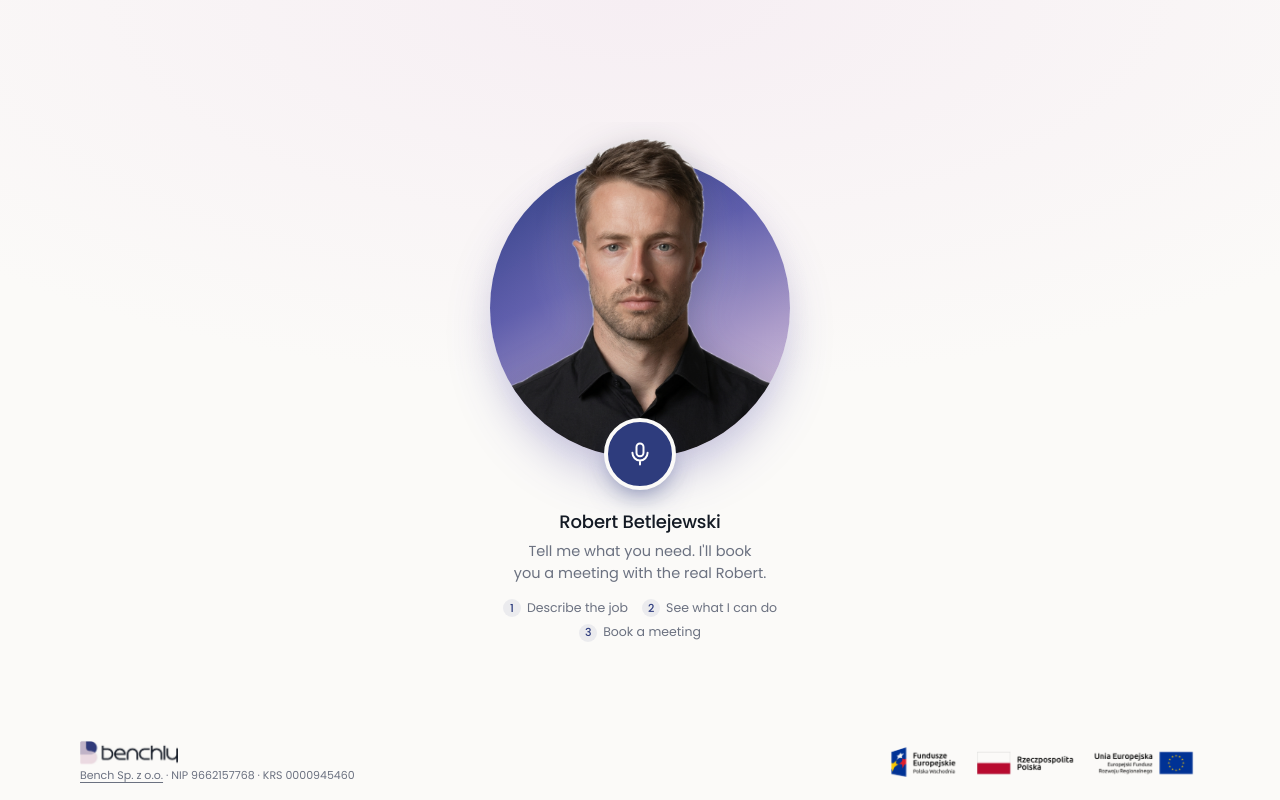
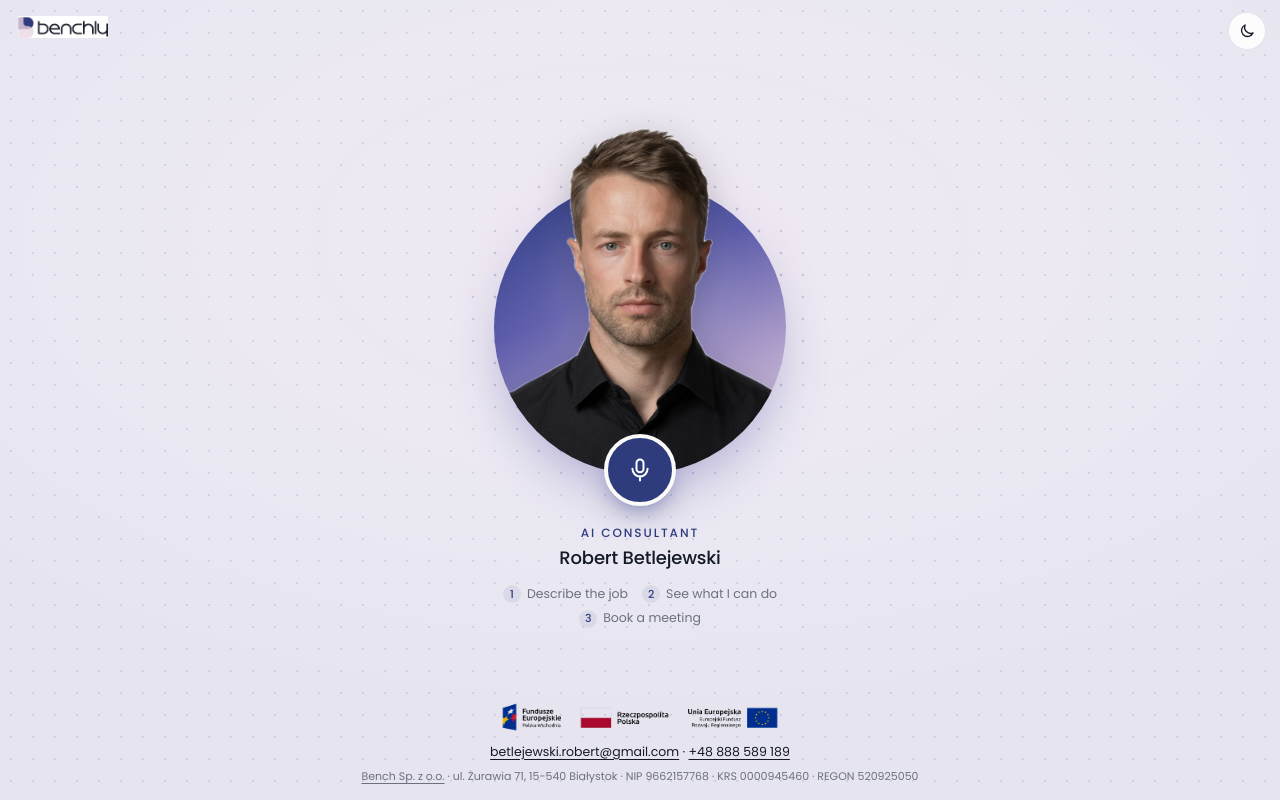
Before and after one commit to Robbet/benchly-site, a plain HTML site: page ai-consulting/index.html in a window 1280 px wide. Drawn offline with Linux system fonts and the light colour scheme.

Commit message:
Avatar page: dot-grid background, light/dark toggle, logo top-left, centred footer with contact
Co-Authored-By: Claude Opus 5.5 <noreply@anthropic.com>

```diff
--- a/ai-consulting/index.html
+++ b/ai-consulting/index.html
@@ -5,20 +5,30 @@
 <meta name="viewport" content="width=device-width, initial-scale=1, viewport-fit=cover">
 <title>Robert Betlejewski · talk about AI</title>
 <meta name="description" content="Ask about bringing AI into your company. Robert Betlejewski's voice agent answers.">
+<script>
+  try { const t = localStorage.getItem("theme"); document.documentElement.dataset.theme = t || (matchMedia("(prefers-color-scheme: dark)").matches ? "dark" : "light"); }
+  catch { document.documentElement.dataset.theme = matchMedia("(prefers-color-scheme: dark)").matches ? "dark" : "light"; }
+</script>
 <link rel="icon" href="/benchly-logo.jpg">
 <link rel="preconnect" href="https://fonts.googleapis.com">
 <link rel="preconnect" href="https://fonts.gstatic.com" crossorigin>
 <link href="https://fonts.googleapis.com/css2?family=Poppins:wght@400;500;600&display=swap" rel="stylesheet">
 <style>
   :root {
-    --paper: #fbfaf8; --ink: #141a24; --mute: #6b7180;
+    --paper: #fbfaf8; --ink: #141a24; --mute: #6b7180; --role: #2e3c7d; --card: rgba(255,255,255,.85);
+    --bg0: #efe7f1; --bg1: #ece9f3; --bg2: #e6e5ef; --dot: rgba(46,60,125,.13); --dot-hi: rgba(90,90,166,.9); --spot: rgba(195,183,205,.45);
     --brand: #2e3c7d; --blush: #efdfe9; --hair: #e7e3ea;
     color-scheme: light;
+  }
+  :root[data-theme="dark"] {
+    --paper: #12142a; --ink: #ecebf5; --mute: #9a9db4; --hair: #2b2e47; --role: #a9b3f2; --card: rgba(26,28,52,.88);
+    --bg0: #1d1f3d; --bg1: #15172e; --bg2: #0e0f20; --dot: rgba(169,179,242,.12); --dot-hi: rgba(195,183,235,.95); --spot: rgba(90,90,166,.35);
+    color-scheme: dark;
   }
   *, *::before, *::after { box-sizing: border-box; margin: 0; }
   html, body { min-height: 100%; overflow-x: clip; }
   body {
-    background: radial-gradient(120% 80% at 50% 0%, #f6eef3 0%, var(--paper) 60%);
+    background: var(--bg1); transition: background-color .4s ease, color .4s ease;
     color: var(--ink); -webkit-font-smoothing: antialiased;
     font: 400 16px/1.5 Poppins, ui-sans-serif, system-ui, -apple-system, "Segoe UI", sans-serif;
     min-height: 100svh; display: flex; flex-direction: column; align-items: center;
@@ -30,7 +40,7 @@
 
   main {
     flex: 1; display: flex; flex-direction: column; align-items: center; justify-content: center;
-    width: min(100%, 340px); --pw: min(100%, 300px, calc((100svh - 400px) / 1.12)); min-width: 220px; padding: 28px 0;
+    width: min(100%, 340px); --pw: min(100%, 340px, calc((100svh - 380px) / 1.12)); min-width: 220px; padding: 28px 0;
   }
 
   /* ---------- awatar: wycięta postać na kuli w barwach Benchly ---------- */
@@ -42,7 +52,7 @@
   .avatar:hover, .avatar:focus-visible { transform: translateY(-4px); }
   .avatar:active { transform: scale(.98); }
   .orb {
-    position: absolute; left: 0; right: 0; bottom: 0; aspect-ratio: 1; border-radius: 50%;
+    position: absolute; left: 7%; right: 7%; bottom: 0; aspect-ratio: 1; border-radius: 50%;
     background:
       radial-gradient(circle at var(--mx) var(--my), rgba(255,255,255, calc(.18 + .4 * var(--near))) 0%, transparent 45%),
       linear-gradient(155deg, #2e3c7d 0%, #5a5aa6 38%, #a99ac6 68%, #efdfe9 100%);
@@ -55,7 +65,7 @@
   }
   @keyframes breathe { 50% { filter: saturate(1.15) brightness(1.04); } }
   .orb::before {   /* poświata dookoła, rośnie przy zbliżeniu kursora */
-    content: ""; position: absolute; inset: -14%; border-radius: 50%; z-index: -1; pointer-events: none;
+    content: ""; position: absolute; inset: -8%; border-radius: 50%; z-index: -1; pointer-events: none;
     background: radial-gradient(circle, rgba(169,154,198, calc(.25 + .45 * var(--near))) 0%, rgba(239,223,233,0) 68%);
     transform: scale(calc(.92 + .12 * var(--near) + .15 * var(--level)));
   }
@@ -68,16 +78,16 @@
   .avatar.live .orb::after { opacity: 1; }
   .avatar.live .orb { animation: none; }
   .cut {   /* sylwetka wychodzi głową ponad kulę, dół przycięty do okręgu */
-    position: absolute; inset: 0; overflow: hidden; pointer-events: none;
-    border-radius: 0 0 50% 50% / 0 0 44.65% 44.65%;
+    position: absolute; top: 0; bottom: 0; left: 7%; right: 7%; overflow: hidden; pointer-events: none;
+    border-radius: 0 0 50% 50% / 0 0 38.4% 38.4%;
   }
   .cut img {
-    position: absolute; left: -5%; bottom: 0; width: 110%; height: auto; display: block;
+    position: absolute; left: -11%; bottom: 0; width: 122%; height: auto; display: block;
     transform-origin: 50% 100%; transition: transform .6s cubic-bezier(.2,.7,.2,1);
     filter: drop-shadow(0 10px 18px rgba(20,26,48,.25));
   }
   .avatar:hover .cut img, .avatar.live .cut img { transform: scale(1.025); }
-  .avatar .initials { position: absolute; left: 0; right: 0; bottom: 0; aspect-ratio: 1; display: none; place-items: center;
+  .avatar .initials { position: absolute; left: 7%; right: 7%; bottom: 0; aspect-ratio: 1; display: none; place-items: center;
     font-size: clamp(56px, 9vw, 88px); font-weight: 500; letter-spacing: -.05em; color: #fff; }
   .avatar.noimg .cut { display: none; }
   .avatar.noimg .initials { display: grid; }
@@ -101,17 +111,18 @@
   .call[aria-busy="true"] { opacity: .7; cursor: progress; }
   .call[aria-busy="true"]::before { animation-duration: 1s; }
 
-  .name { margin-top: 18px; font-size: 18px; font-weight: 500; letter-spacing: -.01em; }
+  .role { margin-top: 18px; font-size: 12px; font-weight: 500; letter-spacing: .16em; text-transform: uppercase; color: var(--role); }
+  .name { margin-top: 2px; font-size: 18px; font-weight: 500; letter-spacing: -.01em; }
   .sub { margin-top: 6px; max-width: 30ch; text-align: center; text-wrap: balance; font-size: 14.5px; color: var(--mute); }
   .steps { margin-top: 14px; padding: 0; list-style: none; display: flex; gap: 6px 14px; flex-wrap: wrap; justify-content: center;
     counter-reset: s; font-size: 12.5px; color: var(--mute); }
   .steps li { counter-increment: s; display: inline-flex; align-items: center; gap: 6px; }
   .steps li::before { content: counter(s); width: 18px; height: 18px; border-radius: 50%; display: grid; place-items: center;
     font-size: 11px; font-weight: 500; color: var(--brand); background: rgba(46,60,125,.08); }
-  main.live .steps, main.live .sub { display: none; }
+  main.live .steps { display: none; }
   .line:empty { display: none; }
   .summary { margin-top: 18px; width: min(100%, 340px); padding: 16px 18px; border-radius: 18px;
-    background: rgba(255,255,255,.85); border: 1px solid var(--hair); box-shadow: 0 12px 30px -20px rgba(26,33,60,.35);
+    background: var(--card); border: 1px solid var(--hair); box-shadow: 0 12px 30px -20px rgba(26,33,60,.35);
     animation: rise .6s cubic-bezier(.2,.7,.2,1) both; }
   .summary[hidden] { display: none; }
   .summary h2 { font-size: 12px; font-weight: 500; letter-spacing: .06em; text-transform: uppercase; color: var(--brand); margin-bottom: 8px; }
@@ -119,18 +130,46 @@
   .summary dt { color: var(--mute); }
   .summary dd { margin: 0; color: var(--ink); overflow-wrap: anywhere; }
   main:has(.summary:not([hidden])) .avatar { width: min(var(--pw), 46vw, 200px); }
-  main:has(.summary:not([hidden])) .steps, main:has(.summary:not([hidden])) .sub { display: none; }
+  main:has(.summary:not([hidden])) .steps { display: none; }
   .line { margin-top: 4px; min-height: 1.5em; text-align: center; text-wrap: balance;
     font-size: 13.5px; color: var(--mute); font-variant-numeric: tabular-nums; }
   .line b { font-weight: 500; color: var(--brand); margin-right: .8em; }
 
-  .foot { width: 100%; max-width: 1120px; display: flex; align-items: flex-end; justify-content: space-between; gap: 16px;
-    font-size: 11px; line-height: 1.45; color: var(--mute); }
+  .foot { width: 100%; max-width: 760px; display: flex; flex-direction: column; align-items: center; gap: 6px; text-align: center;
+    font-size: 11px; line-height: 1.5; color: var(--mute); }
   .foot a { color: inherit; text-underline-offset: 3px; }
-  .brand { display: flex; flex-direction: column; gap: 4px; }
-  .brand img { height: 24px; width: auto; mix-blend-mode: multiply; display: block; }
-  .eu img { height: 44px; width: auto; max-width: 100%; display: block; mix-blend-mode: multiply; }
-  @media (max-width: 520px) { .eu img { height: 34px; } .brand img { height: 20px; } .brand span { display: none; } }
+  .foot a:hover { color: var(--brand); }
+  .eu img { height: 40px; width: auto; max-width: 100%; display: block; mix-blend-mode: multiply; }
+  .contact { font-size: 12.5px; color: var(--ink); }
+  @media (max-width: 520px) { .eu img { height: 30px; } .company { font-size: 10px; } }
+
+  /* ================= TŁO: siatka kropek z reflektorem za kursorem ================= */
+  .bg { position: fixed; inset: 0; z-index: -1; pointer-events: none; overflow: hidden; --px: 50%; --py: 40%; }
+  .bg > * { position: absolute; }
+  /* 2 · Siatka kropek z reflektorem: kropki rozjaśniają się wokół kursora */
+  .bg-grid { inset: 0; background: radial-gradient(70% 60% at 50% 30%, var(--bg0) 0%, var(--bg1) 45%, var(--bg2) 100%); }
+  .bg-grid::before, .bg-grid::after { content: ""; position: absolute; inset: 0; background-size: 22px 22px; }
+  .bg-grid::before { background-image: radial-gradient(var(--dot) 1.1px, transparent 1.3px); }
+  .bg-grid::after {
+    background-image: radial-gradient(var(--dot-hi) 1.4px, transparent 1.7px);
+    -webkit-mask-image: radial-gradient(260px circle at var(--px) var(--py), #000 0%, transparent 70%);
+            mask-image: radial-gradient(260px circle at var(--px) var(--py), #000 0%, transparent 70%);
+  }
+  .bg-grid i { inset: 0; background: radial-gradient(420px circle at var(--px) var(--py), var(--spot), transparent 70%); }
+
+
+  /* logo w lewym górnym rogu */
+  .top { position: fixed; top: calc(16px + env(safe-area-inset-top, 0px)); left: 18px; z-index: 3; line-height: 0; }
+  .top img { height: 22px; width: auto; mix-blend-mode: multiply; }
+  [data-theme="dark"] .top img, [data-theme="dark"] .eu img { mix-blend-mode: normal; background: #fff; border-radius: 8px; padding: 5px 8px; box-sizing: content-box; }
+  [data-theme="dark"] .eu img { padding: 4px 10px; }
+  .theme { position: fixed; top: calc(12px + env(safe-area-inset-top, 0px)); right: 14px; z-index: 3; width: 38px; height: 38px; border-radius: 50%;
+    display: grid; place-items: center; cursor: pointer; color: var(--ink); background: var(--card); border: 1px solid var(--hair);
+    backdrop-filter: blur(8px); transition: transform .2s ease, background-color .4s ease; }
+  .theme:hover { transform: rotate(-15deg) scale(1.06); }
+  .theme svg { width: 18px; height: 18px; }
+  .theme .i-sun, [data-theme="dark"] .theme .i-moon { display: none; }
+  [data-theme="dark"] .theme .i-sun { display: block; }
 
   main > * { animation: rise .8s cubic-bezier(.2,.7,.2,1) both; }
   main > :nth-child(n+2) { animation-delay: .12s; }
@@ -139,7 +178,14 @@
 </style>
 </head>
 <body>
-
+<div class="bg" id="bg" aria-hidden="true">
+  <div class="bg-grid"><i></i></div>
+</div>
+<button class="theme" id="theme" type="button" aria-label="Dark mode">
+  <svg class="i-moon" viewBox="0 0 24 24" fill="none" stroke="currentColor" stroke-width="1.8" stroke-linecap="round" stroke-linejoin="round" aria-hidden="true"><path d="M20 14.5A8 8 0 0 1 9.5 4a8 8 0 1 0 10.5 10.5z"/></svg>
+  <svg class="i-sun" viewBox="0 0 24 24" fill="none" stroke="currentColor" stroke-width="1.8" stroke-linecap="round" aria-hidden="true"><circle cx="12" cy="12" r="4"/><path d="M12 2v2M12 20v2M4.9 4.9l1.4 1.4M17.7 17.7l1.4 1.4M2 12h2M20 12h2M4.9 19.1l1.4-1.4M17.7 6.3l1.4-1.4"/></svg>
+</button>
+<header class="top"><a href="/o-projekcie/" aria-label="Benchly · Bench Sp. z o.o."><img src="/benchly-logo.jpg" alt="Benchly" width="404" height="99"></a></header>
 
 <main>
   <div class="avatar" id="portrait" role="button" tabindex="0" aria-label="Let's talk">
@@ -156,8 +202,8 @@
     <svg class="i-stop" viewBox="0 0 24 24" aria-hidden="true"><rect x="7" y="7" width="10" height="10" rx="2" fill="currentColor"/></svg>
   </button>
 
+  <p class="role">AI Consultant</p>
   <h1 class="name">Robert Betlejewski</h1>
-  <p class="sub" id="sub">Tell me what you need. I'll book you a meeting with the real Robert.</p>
   <ol class="steps" id="steps"><li>Describe the job</li><li>See what I can do</li><li>Book a meeting</li></ol>
   <p class="line" id="line" aria-live="polite"></p>
   <section class="summary" id="summary" aria-live="polite" hidden>
@@ -167,13 +213,11 @@
 </main>
 
 <footer class="foot">
-  <div class="brand">
-    <a href="/o-projekcie/" aria-label="Benchly · Bench Sp. z o.o."><img src="/benchly-logo.jpg" alt="Benchly" width="404" height="99"></a>
-    <span><a href="/o-projekcie/">Bench Sp. z o.o.</a> · NIP 9662157768 · KRS 0000945460</span>
-  </div>
-  <a class="eu" href="/o-projekcie/" aria-label="Fundusze Europejskie Polska Wschodnia, Unia Europejska, Europejski Fundusz Rozwoju Regionalnego">
-    <img src="/fe-popw-ue-efrr.png" alt="Fundusze Europejskie – Polska Wschodnia · Unia Europejska – Europejski Fundusz Rozwoju Regionalnego" onerror="this.closest('.eu').hidden = true">
+  <a class="eu" href="/o-projekcie/" aria-label="Fundusze Europejskie Polska Wschodnia, Rzeczpospolita Polska, Unia Europejska, Europejski Fundusz Rozwoju Regionalnego">
+    <img src="/fe-popw-ue-efrr.png" alt="Fundusze Europejskie – Polska Wschodnia · Rzeczpospolita Polska · Unia Europejska – Europejski Fundusz Rozwoju Regionalnego" onerror="this.closest('.eu').hidden = true">
   </a>
+  <p class="contact"><a href="mailto:betlejewski.robert@gmail.com">betlejewski.robert@gmail.com</a> · <a href="tel:+48888589189">+48 888 589 189</a></p>
+  <p class="company"><a href="/o-projekcie/">Bench Sp. z o.o.</a> · ul. Żurawia 71, 15-540 Białystok · NIP 9662157768 · KRS 0000945460 · REGON 520925050</p>
 </footer>
 
 <script type="module">
@@ -208,7 +252,7 @@
   if (PL) {
     root.lang = "pl"; document.title = T.title;
     btn.setAttribute("aria-label", T.talk); portrait.setAttribute("aria-label", T.talk);
-    $("sub").textContent = T.sub; $("steps").innerHTML = T.steps.map(t => `<li>${t}</li>`).join("");
+    $("steps").innerHTML = T.steps.map(t => `<li>${t}</li>`).join("");
   }
   const IDLE = line.innerHTML;
 
@@ -232,7 +276,7 @@
 
   addEventListener("pointermove", (e) => {
     if (e.pointerType === "touch") return;
-    const r = portrait.getBoundingClientRect(), R = r.width / 2;
+    const r = portrait.getBoundingClientRect(), R = r.width * .43;
     const cx = r.left + R, cy = r.bottom - R, d = Math.hypot(e.clientX - cx, e.clientY - cy);
     nearT = Math.max(0, Math.min(1, 1 - (d - R) / (R * 2.2)));
     portrait.style.setProperty("--mx", `${Math.max(10, Math.min(90, (e.clientX - r.left) / r.width * 100))}%`);
@@ -253,6 +297,27 @@
     requestAnimationFrame(frame);
   }
   requestAnimationFrame(frame);
+
+
+  /* ---------- tryb jasny / ciemny ---------- */
+  const themeBtn = $("theme");
+  const setThemeLabel = () => themeBtn.setAttribute("aria-label", root.dataset.theme === "dark" ? (PL ? "Tryb jasny" : "Light mode") : (PL ? "Tryb ciemny" : "Dark mode"));
+  setThemeLabel();
+  themeBtn.addEventListener("click", () => {
+    root.dataset.theme = root.dataset.theme === "dark" ? "light" : "dark"; setThemeLabel();
+    try { localStorage.setItem("theme", root.dataset.theme); } catch {}
+  });
+
+  /* ---------- tło: reflektor siatki kropek podąża za kursorem ---------- */
+  const bgEl = $("bg"); let pxT = innerWidth / 2, pyT = innerHeight * .4, px = pxT, py = pyT;
+  addEventListener("pointermove", (e) => { pxT = e.clientX; pyT = e.clientY; });
+
+  function bgFrame() {
+    px += (pxT - px) * .08; py += (pyT - py) * .08;
+    bgEl.style.setProperty("--px", `${px}px`); bgEl.style.setProperty("--py", `${py}px`);
+    requestAnimationFrame(bgFrame);
+  }
+  requestAnimationFrame(bgFrame);
 
   /* ---------- rozmowa ---------- */
   let Conversation = null, clock = 0, t0 = 0;
```
